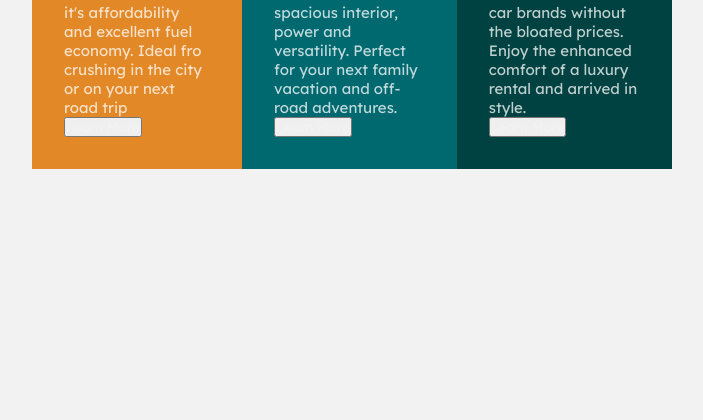
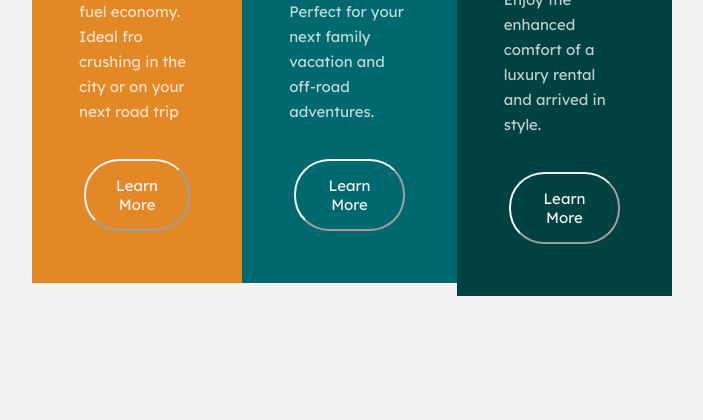
Before and after one commit to Angie-code/css-flex-box, a plain HTML site: page index.html in a window 1280 px wide. Shown: the part 380-800 px from the top of the page, without its empty margins (288-991 px from the left). Drawn offline with Linux system fonts and the light colour scheme.

Commit message:
second-commit

```diff
--- a/index.html
+++ b/index.html
@@ -11,32 +11,32 @@
   </head>
   <body>
     <main>
-      <div class="sedans-box">
+      <div id="sedans-box">
         <img src="images/icon-sedans.svg" alt="image">
         <h1>SEDANS</h1>
         <p>
           Choose a Sedan for it's affordability and excellent fuel economy.
           Ideal fro crushing in the city or on your next road trip
         </p>
-        <button>Learn More</button>
+        <button id="sedans-button">Learn More</button>
       </div>
-      <div class="suv-box">
+      <div id="suv-box">
         <img src="images/icon-suvs.svg" alt="image">
         <h1>SUVS</h1>
         <p>
           Take an SUV for it's spacious interior, power and versatility. Perfect
           for your next family vacation and off-road adventures.
         </p>
-        <button>Learn More</button>
+        <button id="suvs-button">Learn More</button>
       </div>
-      <div class="luxury-box">
+      <div id="luxury-box">
         <img src="images/icon-luxury.svg" alt="image">
         <h1>LUXURY</h1>
         <p>
           Cruise in the best car brands without the bloated prices. Enjoy the
           enhanced comfort of a luxury rental and arrived in style.
         </p>
-        <button>Learn More</button>
+        <button id="luxury-button">Learn More</button>
       </div>
     </main>
   </body>
--- a/style.css
+++ b/style.css
@@ -15,8 +15,13 @@ main{
     align-items: center;
     height: 100vh;
 }
+div{
+    text-align: justify;
+}
 h1{
     font-family: 'Big Shoulders Display', cursive;
+    margin: 15px;
+
 }
 
 p, button{
@@ -24,20 +29,60 @@ p, button{
 }
 p{
     color: hsla(0, 0%, 100%, 0.75);
+    margin: 15px;
+    line-height: 25px;
+
 }
 h1, button{
     color: hsl(0, 0%, 95%)
 }
 div{
     padding: 2rem;
+    text-align: left;
 
 }
-.sedans-box{
+#sedans-box{
     background-color: hsl(31, 77%, 52%);
+
 }
-.suv-box{
+#sedans-button{
+    background-color: hsl(31, 77%, 52%);
+    margin: 20px;
+    border-color: hsl(0, 0%, 95%);
+    cursor: pointer;
+    font-size: 15px;
+    text-align: center;
+    display: inline-block;
+    border-radius: 35px;
+    padding: 15px;
+
+
+}
+#suv-box{
     background-color: hsl(184, 100%, 22%);
 }
-.luxury-box{
+#suvs-button{
+    background-color: hsl(184, 100%, 22%);
+    margin: 20px;
+    border-color: hsl(0, 0%, 95%);
+    cursor: pointer;
+    font-size: 15px;
+    text-align: center;
+    display: inline-block;
+    border-radius: 35px;
+    padding: 15px;
+}
+#luxury-box{
     background-color: hsl(179, 100%, 13%);
 }
+#luxury-button{
+    background-color: hsl(179, 100%, 13%);
+    margin: 20px;
+    border-color: hsl(0, 0%, 95%);
+    cursor: pointer;
+    font-size: 15px;
+    text-align: center;
+    display: inline-block;
+    border-radius: 35px;
+    padding: 15px;
+}
```
